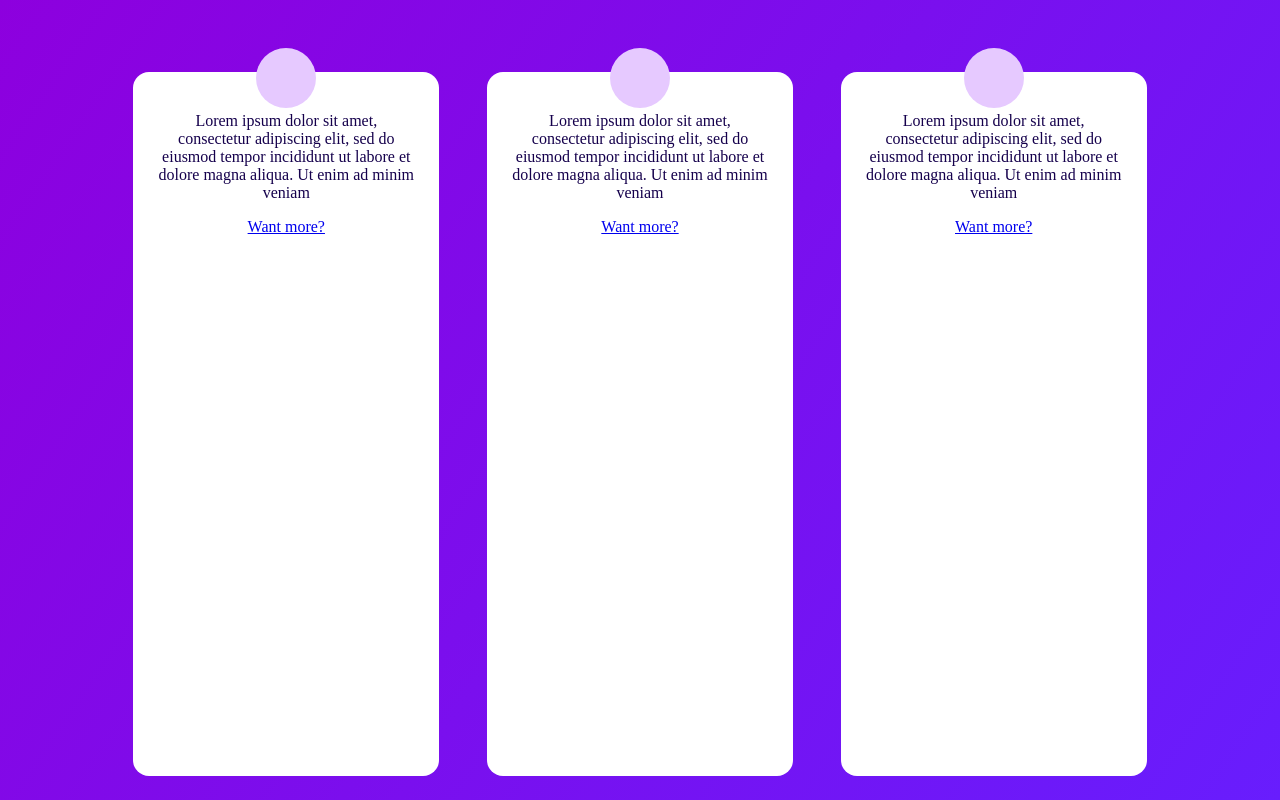
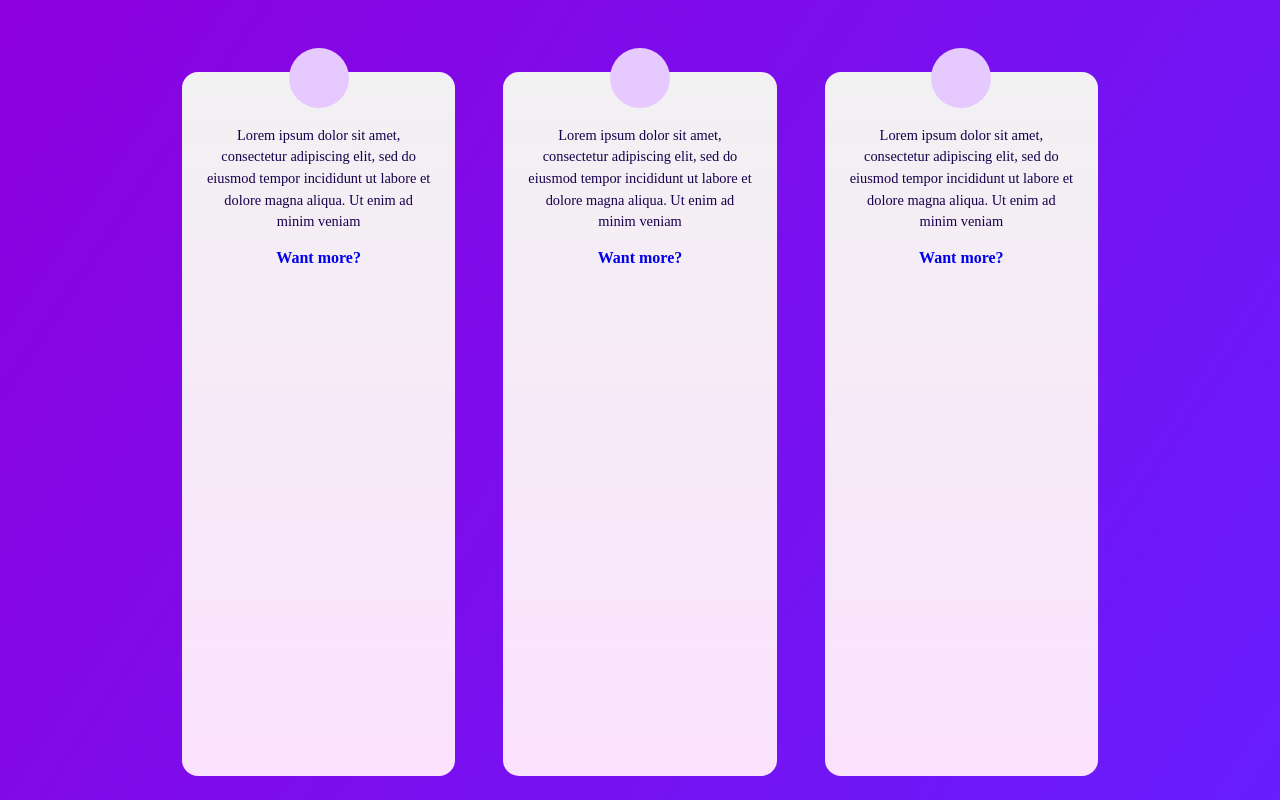
Before and after one commit to dev-arpita/UI-gradients, a plain HTML site: page index.html in a window 1280 px wide. Drawn offline with Linux system fonts and the light colour scheme.

Commit message:
Challenge 3: Card Gradients

```diff
--- a/index.css
+++ b/index.css
@@ -17,7 +17,9 @@ body {
 }
 
 .card {
-    background: white;
+
+    background: rgb(251, 226, 254);
+    background: linear-gradient(0deg, rgba(251, 226, 254, 1) 0%, rgba(242, 241, 242, 1) 100%);
     margin: 1.5em;
     padding: 1.5em;
     border-radius: 1em;
@@ -41,5 +43,14 @@ span {
 }
 
 p {
-    margin-top:
+    margin-top: 2em;
+    font-size: .9em;
+    line-height: 1.5em;
 }
+
+a {
+    font-weight: bold;
+    text-decoration: none;
+    display: block;
+    margin-top: 1em;
+}
```
